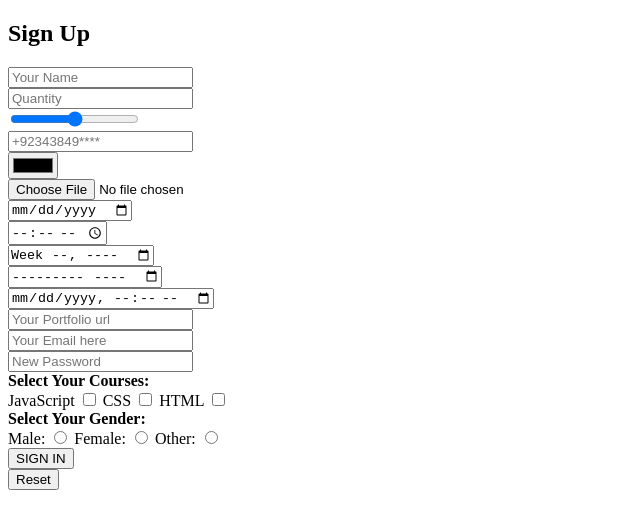
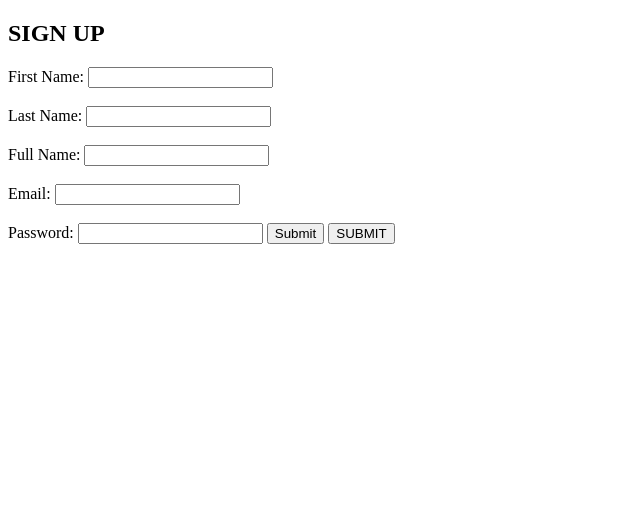
Before and after one commit to Naqeeb-ullah/form, a plain HTML site: page index.html in a window 1280 px wide. Shown: the whole page, without its empty margins (0-640 px from the left). Drawn offline with Linux system fonts and the light colour scheme.

Commit message:
Add files via upload

```diff
--- a/index.html
+++ b/index.html
@@ -1,72 +1,31 @@
 <!DOCTYPE html>
 <html lang="en">
-  <head>
-    <meta charset="UTF-8" />
-    <meta name="viewport" content="width=device-width, initial-scale=1.0" />
-    <title>LAST DAY OF HTML</title>
-  </head>
-  <body>
-    <h2>Sign Up</h2>
+<head>
+    <meta charset="UTF-8">
+    <meta name="viewport" content="width=device-width, initial-scale=1.0">
+    <title>FORM IN HTML</title>
+</head>
+<body>
+   <!-- type of form      -->
+    <h2>SIGN UP</h2>
     <form action="/action.php">
-      <input type="text" placeholder="Your Name" />
-      <br />
-      <input type="number" placeholder="Quantity" />
-      <br />
-      <input type="range" min="1" max="100"/>
-      <br />
-      <input type="tel" placeholder="+92343849****" />
-      <br />
-      <input type="color" />
-      <br />
-      <input type="file" />
-      <br />
-      <input type="date" />
-      <br />
-      <input type="time" />
-      <br />
-      <input type="week" />
-      <br />
-      <input type="month" />
-      <br />
-      <input type="datetime-local" />
-      <br />
-      <input type="url" placeholder="Your Portfolio url" />
-      <br />
-      <input type="email" placeholder="Your Email here" />
-      <br />
-      <input type="password" placeholder="New Password" />
+        First Name: <input type="text">
+        <br>
+        <br>
+        Last Name: <input type="text">
+        <br>
+        <br>
+        Full Name: <input type="text">
+        <br>
+        <br>
+        <!-- email @ -->
+        Email: <input type="email">
+        <br>
+        <br>
+        Password: <input type="password">
+        <input type="submit">
+        <button>SUBMIT</button>
 
-      <br />
-      <b>Select Your Courses:</b>
-      <br />
-      JavaScript
-      <input type="checkbox" />
-      CSS
-      <input type="checkbox" />
-      HTML
-      <input type="checkbox" />
-      <br />
-
-
-        <b>Select Your Gender:</b>
-        <br>
-        Male:
-        <input type="radio" name="gender">
-        Female:
-        <input type="radio" name="gender">
-        Other:
-        <input type="radio" name="gender">
-
-
-
-
-
-
-
-<br>
-      <input type="submit" value="SIGN IN" />
-      <br />
-      <input type="reset" />
     </form>
-  </body>
+</body>
 </html>
```
